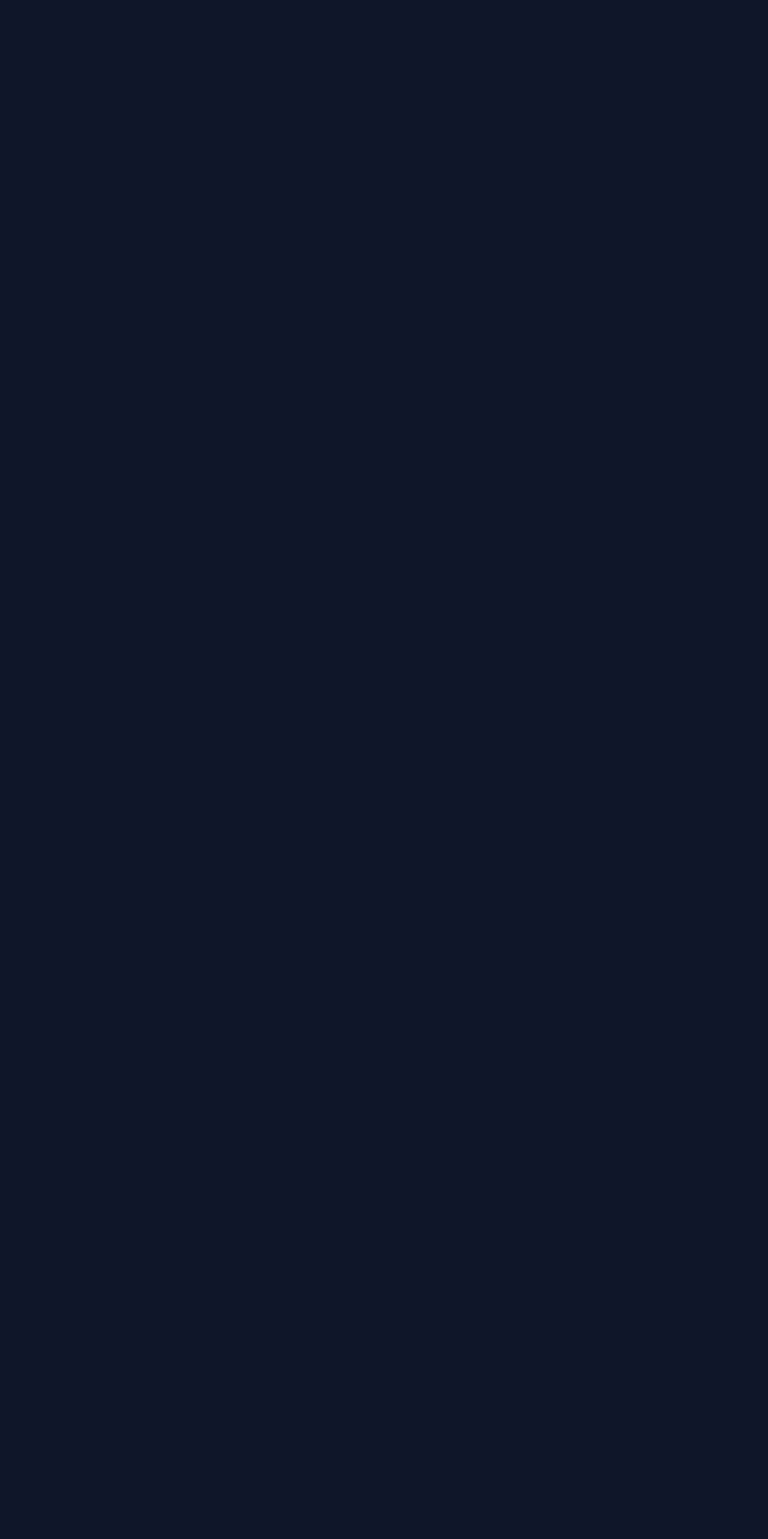
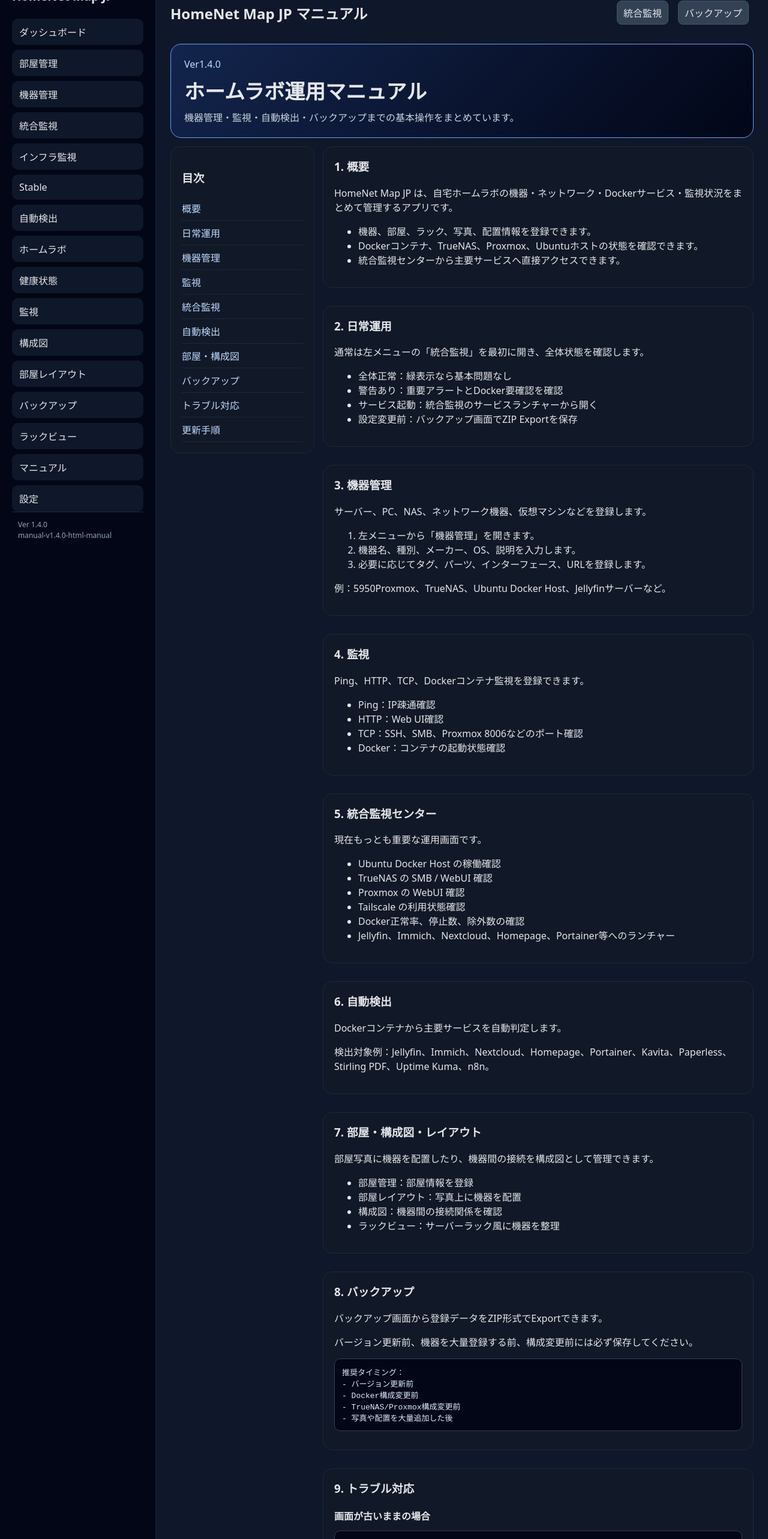
Before and after one commit to chapitan1981/homenet-map-jp, a React (Vite) app in the folder frontend/: page /manual in a window 1280 px wide. Before the commit this address had no page. Shown: the part 40-2606 px from the top of the page at 60% size. Before the commit the page ends 800 px from the top, so only its background shows below. Built offline with nearby package versions, Linux system fonts and the light colour scheme.

Commit message:
Add HTML manual page

```diff
--- a/frontend/src/App.tsx
+++ b/frontend/src/App.tsx
@@ -14,6 +14,7 @@ import MonitoringPage from './pages/MonitoringPage';
 import DiagramPage from './pages/DiagramPage';
 import RoomLayoutPage from './pages/RoomLayoutPage';
 import BackupPage from './pages/BackupPage';
+import ManualPage from './pages/ManualPage';
 import SettingsPage from './pages/SettingsPage';
 import RackPage from './pages/RackPage';
 
@@ -37,6 +38,7 @@ export default function App() {
           <Route path="/room-layout" element={<RoomLayoutPage />} />
           <Route path="/backup" element={<BackupPage />} />
           <Route path="/racks" element={<RackPage />} />
+          <Route path="/manual" element={<ManualPage />} />
           <Route path="/settings" element={<SettingsPage />} />
         </Route>
       </Routes>
--- a/frontend/src/components/Sidebar.tsx
+++ b/frontend/src/components/Sidebar.tsx
@@ -20,6 +20,7 @@ export default function Sidebar() {
         <Link to="/room-layout">部屋レイアウト</Link>
         <Link to="/backup">バックアップ</Link>
         <Link to="/racks">ラックビュー</Link>
+        <Link to="/manual">マニュアル</Link>
         <Link to="/settings">設定</Link>
       </nav>
     <div className="sidebar-version">
--- /dev/null
+++ b/frontend/src/pages/ManualPage.tsx
@@ -0,0 +1,157 @@
+import { Link } from 'react-router-dom';
+
+export default function ManualPage(){
+  return <>
+    <div className="page-title-row">
+      <h2>HomeNet Map JP マニュアル</h2>
+      <div className="page-actions">
+        <Link className="small-button" to="/center">統合監視</Link>
+        <Link className="small-button" to="/backup">バックアップ</Link>
+      </div>
+    </div>
+
+    <div className="manual-hero">
+      <div>
+        <span>Ver1.4.0</span>
+        <strong>ホームラボ運用マニュアル</strong>
+        <p>機器管理・監視・自動検出・バックアップまでの基本操作をまとめています。</p>
+      </div>
+    </div>
+
+    <div className="manual-layout">
+      <aside className="manual-toc card">
+        <h3>目次</h3>
+        <a href="#overview">概要</a>
+        <a href="#daily">日常運用</a>
+        <a href="#devices">機器管理</a>
+        <a href="#monitoring">監視</a>
+        <a href="#center">統合監視</a>
+        <a href="#discovery">自動検出</a>
+        <a href="#layout">部屋・構成図</a>
+        <a href="#backup">バックアップ</a>
+        <a href="#trouble">トラブル対応</a>
+        <a href="#update">更新手順</a>
+      </aside>
+
+      <main className="manual-content">
+        <section id="overview" className="card">
+          <h3>1. 概要</h3>
+          <p>HomeNet Map JP は、自宅ホームラボの機器・ネットワーク・Dockerサービス・監視状況をまとめて管理するアプリです。</p>
+          <ul>
+            <li>機器、部屋、ラック、写真、配置情報を登録できます。</li>
+            <li>Dockerコンテナ、TrueNAS、Proxmox、Ubuntuホストの状態を確認できます。</li>
+            <li>統合監視センターから主要サービスへ直接アクセスできます。</li>
+          </ul>
+        </section>
+
+        <section id="daily" className="card">
+          <h3>2. 日常運用</h3>
+          <p>通常は左メニューの「統合監視」を最初に開き、全体状態を確認します。</p>
+          <ul>
+            <li>全体正常：緑表示なら基本問題なし</li>
+            <li>警告あり：重要アラートとDocker要確認を確認</li>
+            <li>サービス起動：統合監視のサービスランチャーから開く</li>
+            <li>設定変更前：バックアップ画面でZIP Exportを保存</li>
+          </ul>
+        </section>
+
+        <section id="devices" className="card">
+          <h3>3. 機器管理</h3>
+          <p>サーバー、PC、NAS、ネットワーク機器、仮想マシンなどを登録します。</p>
+          <ol>
+            <li>左メニューから「機器管理」を開きます。</li>
+            <li>機器名、種別、メーカー、OS、説明を入力します。</li>
+            <li>必要に応じてタグ、パーツ、インターフェース、URLを登録します。</li>
+          </ol>
+          <p>例：5950Proxmox、TrueNAS、Ubuntu Docker Host、Jellyfinサーバーなど。</p>
+        </section>
+
+        <section id="monitoring" className="card">
+          <h3>4. 監視</h3>
+          <p>Ping、HTTP、TCP、Dockerコンテナ監視を登録できます。</p>
+          <ul>
+            <li>Ping：IP疎通確認</li>
+            <li>HTTP：Web UI確認</li>
+            <li>TCP：SSH、SMB、Proxmox 8006などのポート確認</li>
+            <li>Docker：コンテナの起動状態確認</li>
+          </ul>
+        </section>
+
+        <section id="center" className="card">
+          <h3>5. 統合監視センター</h3>
+          <p>現在もっとも重要な運用画面です。</p>
+          <ul>
+            <li>Ubuntu Docker Host の稼働確認</li>
+            <li>TrueNAS の SMB / WebUI 確認</li>
+            <li>Proxmox の WebUI 確認</li>
+            <li>Tailscale の利用状態確認</li>
+            <li>Docker正常率、停止数、除外数の確認</li>
+            <li>Jellyfin、Immich、Nextcloud、Homepage、Portainer等へのランチャー</li>
+          </ul>
+        </section>
+
+        <section id="discovery" className="card">
+          <h3>6. 自動検出</h3>
+          <p>Dockerコンテナから主要サービスを自動判定します。</p>
+          <p>検出対象例：Jellyfin、Immich、Nextcloud、Homepage、Portainer、Kavita、Paperless、Stirling PDF、Uptime Kuma、n8n。</p>
+        </section>
+
+        <section id="layout" className="card">
+          <h3>7. 部屋・構成図・レイアウト</h3>
+          <p>部屋写真に機器を配置したり、機器間の接続を構成図として管理できます。</p>
+          <ul>
+            <li>部屋管理：部屋情報を登録</li>
+            <li>部屋レイアウト：写真上に機器を配置</li>
+            <li>構成図：機器間の接続関係を確認</li>
+            <li>ラックビュー：サーバーラック風に機器を整理</li>
+          </ul>
+        </section>
+
+        <section id="backup" className="card">
+          <h3>8. バックアップ</h3>
+          <p>バックアップ画面から登録データをZIP形式でExportできます。</p>
+          <p>バージョン更新前、機器を大量登録する前、構成変更前には必ず保存してください。</p>
+          <pre><code>{`推奨タイミング：
+- バージョン更新前
+- Docker構成変更前
+- TrueNAS/Proxmox構成変更前
+- 写真や配置を大量追加した後`}</code></pre>
+        </section>
+
+        <section id="trouble" className="card">
+          <h3>9. トラブル対応</h3>
+          <h4>画面が古いままの場合</h4>
+          <pre><code>{`Ctrl + F5 で強制更新`}</code></pre>
+          <h4>コンテナ状態確認</h4>
+          <pre><code>{`cd ~/homenet-map-jp
+docker compose ps`}</code></pre>
+          <h4>再起動</h4>
+          <pre><code>{`docker compose down
+docker compose up -d --build --force-recreate`}</code></pre>
+          <h4>ログ確認</h4>
+          <pre><code>{`docker compose logs --tail=100 backend
+docker compose logs --tail=100 frontend`}</code></pre>
+        </section>
+
+        <section id="update" className="card">
+          <h3>10. 更新手順</h3>
+          <p>Windows側でZIPを展開してGitHubへpushし、Ubuntu側でpull反映します。</p>
+          <h4>Windows側</h4>
+          <pre><code>{`cd $HOME\\Downloads
+Expand-Archive .\\homenet-map-jp-mvp-vX.X.X.zip -DestinationPath .\\vXXX -Force
+robocopy .\\vXXX\\homenet-map-jp .\\homenet-map-jp /E
+cd .\\homenet-map-jp
+git add .
+git commit -m "Update HomeNet Map JP"
+git push`}</code></pre>
+          <h4>Ubuntu側</h4>
+          <pre><code>{`cd ~/homenet-map-jp
+git fetch origin
+git reset --hard origin/main
+docker compose down
+docker compose up -d --build --force-recreate`}</code></pre>
+        </section>
+      </main>
+    </div>
+  </>;
+}
--- a/frontend/src/styles/global.css
+++ b/frontend/src/styles/global.css
@@ -1474,3 +1474,57 @@ button:disabled {
 .monitor-center-node-card small {
   color:#94a3b8;
 }
+
+/* Ver1.4.0 manual page */
+.manual-hero {
+  border: 1px solid #60a5fa;
+  border-radius: 18px;
+  padding: 22px;
+  margin: 14px 0;
+  background: linear-gradient(135deg, rgba(37,99,235,.18), rgba(2,6,23,1));
+}
+.manual-hero span { color: #bfdbfe; }
+.manual-hero strong {
+  display: block;
+  font-size: 34px;
+  margin: 8px 0;
+}
+.manual-hero p {
+  color: #cbd5e1;
+  margin: 0;
+}
+.manual-layout {
+  display: grid;
+  grid-template-columns: 240px 1fr;
+  gap: 14px;
+  align-items: start;
+}
+.manual-toc {
+  position: sticky;
+  top: 16px;
+}
+.manual-toc a {
+  display: block;
+  color: #bfdbfe;
+  text-decoration: none;
+  padding: 8px 0;
+  border-bottom: 1px solid #1e293b;
+}
+.manual-content {
+  display: grid;
+  gap: 14px;
+}
+.manual-content h3 { margin-top: 0; }
+.manual-content h4 { margin-bottom: 6px; }
+.manual-content pre {
+  background: #020617;
+  border: 1px solid #334155;
+  border-radius: 10px;
+  padding: 12px;
+  overflow-x: auto;
+}
+.manual-content code { color: #dbeafe; }
+@media (max-width: 900px) {
+  .manual-layout { grid-template-columns: 1fr; }
+  .manual-toc { position: static; }
+}
--- a/frontend/src/version.ts
+++ b/frontend/src/version.ts
@@ -1,3 +1,3 @@
-export const APP_VERSION = '1.3.1';
-export const APP_BUILD = 'manual-v1.3.1-infra-display-fix';
+export const APP_VERSION = '1.4.0';
+export const APP_BUILD = 'manual-v1.4.0-html-manual';
 export const APP_NAME = 'HomeNet Map JP';
```
Also changed, not shown: 3 other files (tests, documents, lock files or other folders).
